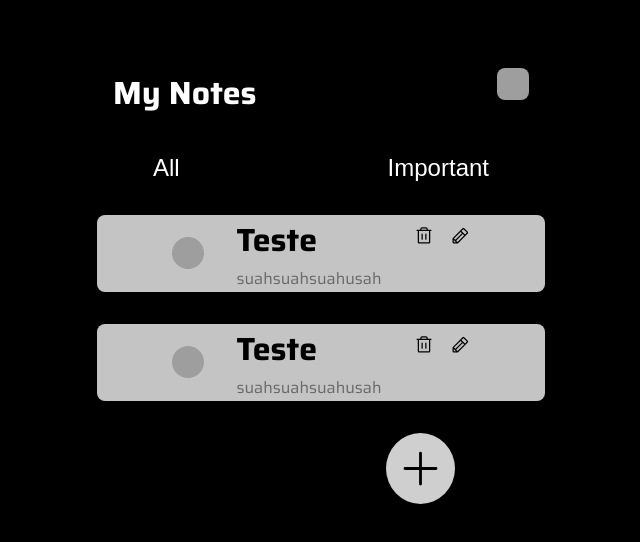
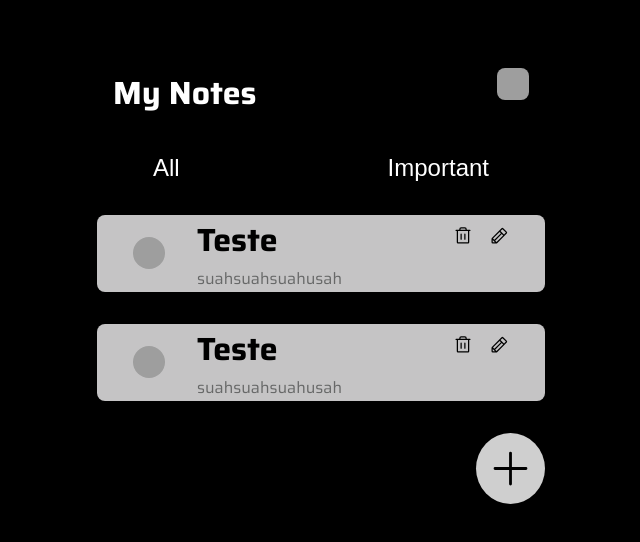
Before and after one commit to berdnaski/note-app-reactjs, a React (Vite) app: page / in a window 1280 px wide. Shown: the top 542 px of the page, without its empty margins (319-959 px from the left). Built offline with nearby package versions, Linux system fonts and the light colour scheme; grey boxes are pictures that could not be loaded.

Commit message:
pages note and home created

```diff
--- a/src/App.jsx
+++ b/src/App.jsx
@@ -1,14 +1,12 @@
+// App.js
 import React from 'react';
 import styles from "./App.module.css";
-import { BrowserRouter } from 'react-router-dom';
-import Home from "./pages/Home";
+import AppRoutes from './Routes/Routes';
 
 function App() {
   return (
     <div className={styles.wrapper}>
-      <BrowserRouter>
-        <Home />
-      </BrowserRouter>
+        <AppRoutes />
     </div>
   );
 }
--- /dev/null
+++ b/src/Routes/Routes.jsx
@@ -0,0 +1,19 @@
+// Routes.jsx
+import React from "react";
+import { BrowserRouter as Router, Routes, Route } from "react-router-dom";
+
+import { Home } from './../pages/Home';
+import { Note } from "../pages/Note";
+
+const AppRoutes = () => {
+    return (
+        <Router>
+            <Routes>
+                <Route path="/" element={<Home />} />
+                <Route path="/note" element={<Note />} />
+            </Routes>
+        </Router>
+    );
+}
+
+export default AppRoutes;
--- /dev/null
+++ b/src/components/CreateForm/CreateForm.jsx
@@ -0,0 +1,9 @@
+import styles from "./CreateForm.module.css"
+
+const CreateForm = () => {
+    return (
+        <div>hsauhsua</div>
+    );
+}
+
+export default CreateForm;
--- a/src/components/Footer/Footer.module.css
+++ b/src/components/Footer/Footer.module.css
@@ -2,7 +2,7 @@
     display: flex;
     align-items: center;
     justify-content: flex-end;
-    width: 60%;
+    width: 100%;
     margin: auto;
 }
 
--- a/src/components/Note/Note.module.css
+++ b/src/components/Note/Note.module.css
@@ -5,7 +5,6 @@
     flex-direction: row;
     justify-content: center;
     align-items: center;
-
     margin: auto;
     margin-bottom: 2rem;
     border-radius: 8px;
@@ -23,6 +22,7 @@
 .information {
     color: black;
     display: flex;
+    width: 50%;
     align-items: flex-start;
     justify-content: center;
     line-height: 1.6;
--- a/src/pages/Home.jsx
+++ b/src/pages/Home.jsx
@@ -16,5 +16,3 @@ export function Home() {
     </div>
   );
 }
-
-export default Home;
--- /dev/null
+++ b/src/pages/Note.jsx
@@ -0,0 +1,9 @@
+import CreateForm from "../components/CreateForm/CreateForm"
+
+export function Note() {
+    return (
+        <div>
+            <CreateForm />
+        </div>
+    );
+}
```
Also changed, not shown: src/Routes/Routes.js (deleted, +0 -14 lines), src/components/Modal/Modal.jsx (deleted, +0 -7 lines), src/components/Modal/Modal.module.css (deleted, +0 -9 lines), src/components/CreateForm/CreateForm.module.css (added).
